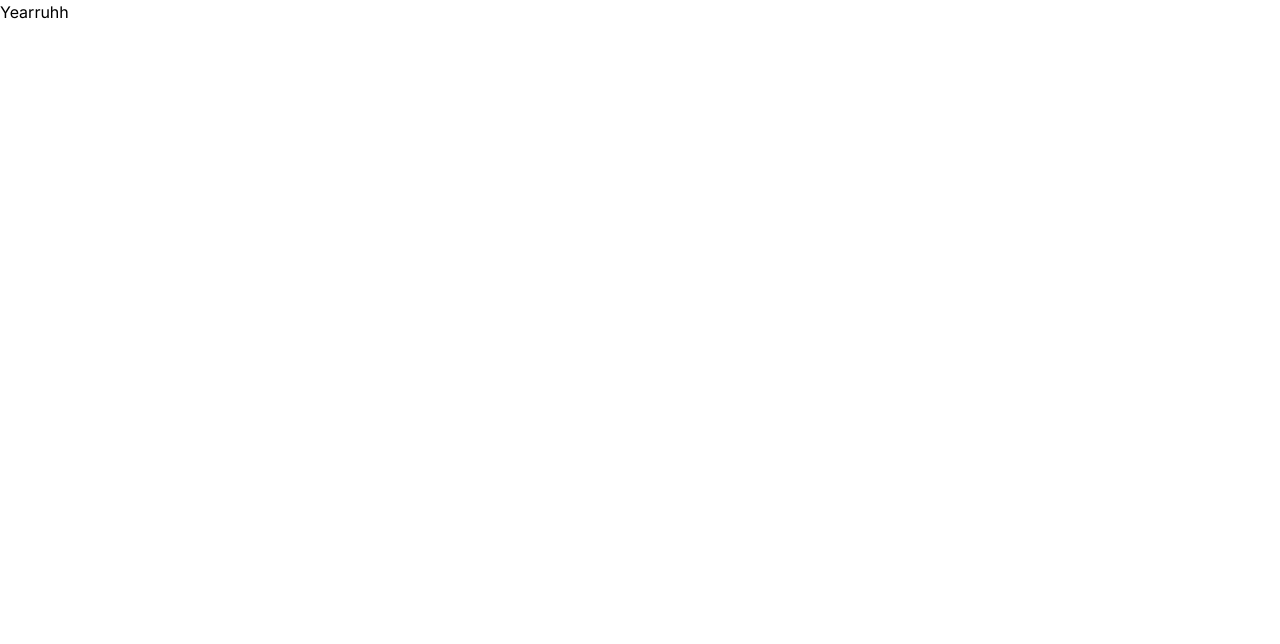
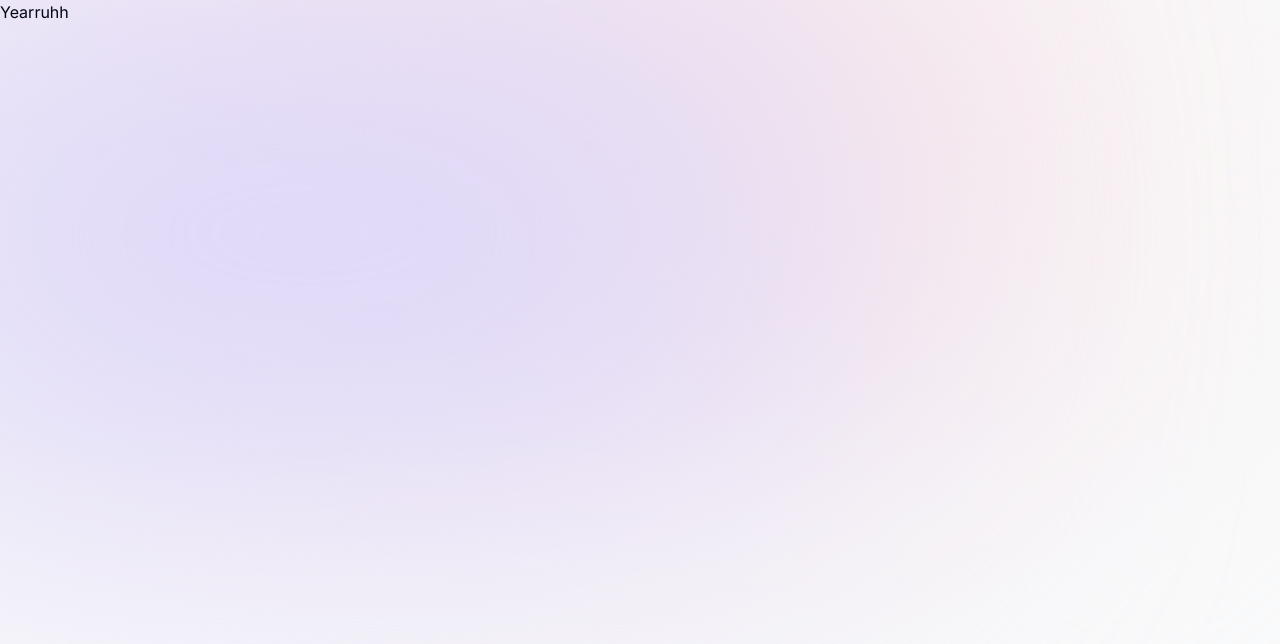
Before and after one commit to Dillonzellis/portfolio-2024, a Next.js app: page / in a window 1280 px wide. Shown: the top 644 px of the page. Built offline with nearby package versions, Linux system fonts and the light colour scheme.

Commit message:
feat: add background colors to layout

```diff
--- a/src/app/layout.tsx
+++ b/src/app/layout.tsx
@@ -16,7 +16,11 @@
 }>) {
   return (
     <html lang="en">
-      <body className={inter.className}>{children}</body>
+      <body className={`${inter.className} bg-gray-50 text-gray-950`}>
+        <div className="bg-[#fbe2e3] absolute top-[-6rem] -z-10 right-[11rem] h-[31.25rem] w-[31.25rem] rounded-full blur-[10rem] sm:w-[68.75rem]"></div>
+        <div className="bg-[#dbd7fb] absolute top-[-1rem] -z-10 left-[-35rem] h-[31.25rem] w-[50rem] rounded-full blur-[10rem] sm:w-[68.75rem] md:left-[-33rem] lg:left-[-28rem] xl:left-[-15rem] 2xl:left-[-5rem]"></div>
+        {children}
+      </body>
     </html>
   );
 }
```
